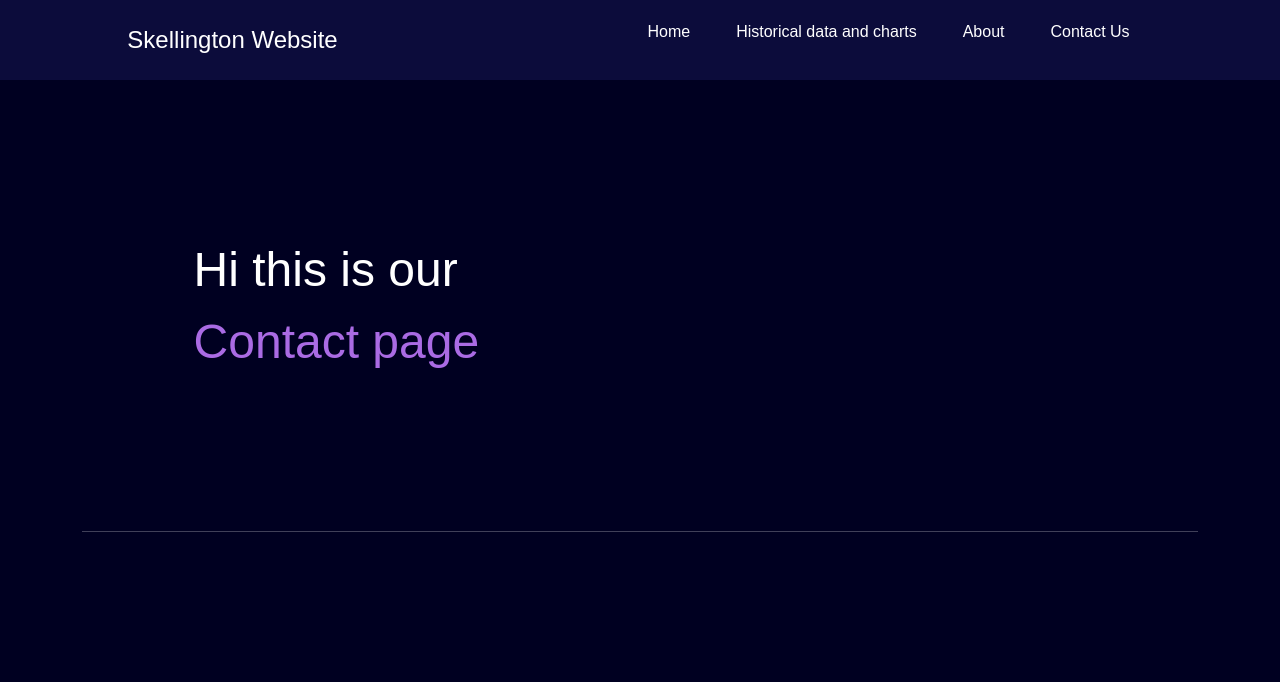
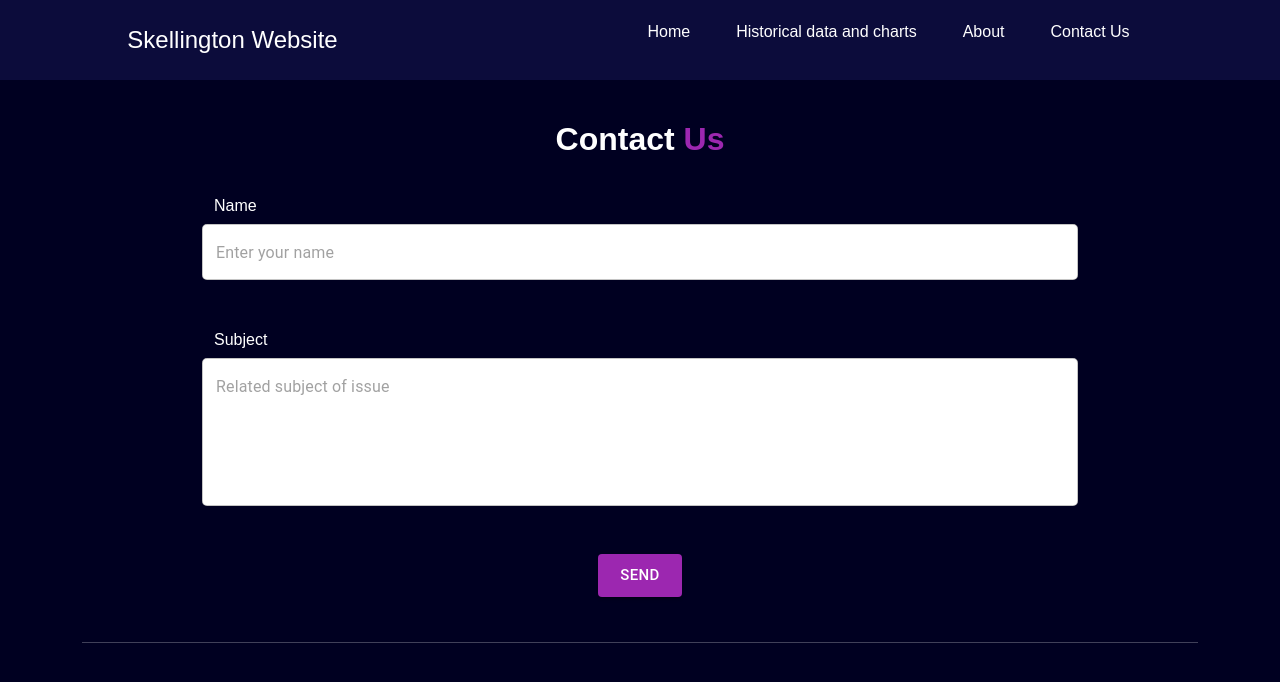
Before and after one commit to sidhant-tomar-003/gfgOlympics, a React (Create React App) app in the folder client/: page /contact in a window 1280 px wide. Shown: the top 682 px of the page. Built offline with nearby package versions, Linux system fonts and the light colour scheme.

Commit message:
added about us and contact page

```diff
--- a/client/package.json
+++ b/client/package.json
@@ -3,6 +3,9 @@
   "version": "0.1.0",
   "private": true,
   "dependencies": {
+    "@emotion/react": "^11.11.1",
+    "@emotion/styled": "^11.11.0",
+    "@mui/material": "^5.14.2",
     "@testing-library/jest-dom": "^5.17.0",
     "@testing-library/react": "^13.4.0",
     "@testing-library/user-event": "^13.5.0",
--- a/client/src/pages/About.js
+++ b/client/src/pages/About.js
@@ -1,17 +1,38 @@
 import React from 'react'
+import image from "./image.jpg";
 
-const About = () => {
-  return (
-    <>
-      <section class="firstSection">
-            <div class="leftSection">Hi this is our <span class="purple">About page</span></div>
-            <div class="rightSection">
+function About() {
+    return (
+        <div style={{ marginTop: "30px" }}>
+            <div className="text-white aboutImg text-center">
+                <div className="note-img me-3">
+                    <h1 className="display-4">Skellington Website</h1>
+                    <p>Lorem, ipsum dolor sit amet consectetur adipisicing elit. Iure praesentium eligendi voluptatem delectus, ad cumque? Sequi, ullam quas! Consequatur commodi quae, possimus similique repellendus assumenda omnis temporibus amet cupiditate unde ad eum.</p>
+                </div>
             </div>
-        </section>
 
-        <hr/>
-    </>
-  )
+            <div className="container mt-5 ">
+                <div className="row">
+                    <div className="col-md-6 d-flex flex-column justify-content-center">
+                        <h2 className="mb-3" style={{ fontWeight: "Bold" }}>Why use <span style={{ color: "#9C27B0" }}>our website?</span> </h2>
+                        <p>Lorem, ipsum dolor sit amet consectetur adipisicing elit. Fugit temporibus inventore ullam sunt, exercitationem dignissimos est neque illum, sint molestiae similique quibusdam, blanditiis nemo eius. Dolor assumenda, labore quibusdam, dolore quo illum architecto ipsa, recusandae quasi placeat voluptate sapiente.
+                        </p>
+                    </div>
+                    <div className="col-md-6">
+                        <img className="img-fluid" style={{padding:"30px"}} src={image} alt="olympics" />
+                    </div>
+                </div>
+            </div>
+
+            <div className="d-flex justify-content-center">
+                <hr style={{ width: "500px", marginTop: '50px', height: "3px", backgroundColor: "grey" }} />
+            </div>
+
+            <h2 style={{ fontWeight: "bold", display: "flex", justifyContent: "center", marginTop: "20px" }}>Made By</h2>
+            <p style={{display:"flex", justifyContent:"center"}}>@Edge Runners</p>
+
+        </div>
+    )
 }
 
-export default About;
+export default About
--- a/client/src/pages/Contact.js
+++ b/client/src/pages/Contact.js
@@ -1,14 +1,32 @@
 import React from 'react'
+import { Button, TextField } from '@mui/material';
 
 const Contact = () => {
   return (
     <>
-      <section class="firstSection">
-            <div class="leftSection">Hi this is our <span class="purple">Contact page</span></div>
-            <div class="rightSection">
+      <div class="about-section" id="contact_us0" >
+        <div style={{ display: "flex", justifyContent: "center" }}>
+          <h2 className="mb-3 mt-4" style={{ fontWeight: "Bold" }}>Contact <span style={{ color: "#9C27B0" }}>Us</span> </h2>        </div>
+        <div style={{margin:"20px 70px", padding:"0px 50px"}}>
+          <form action="mailto:thechampthapa@gmail.com" method="post" enctype="text/plain">
+            <div class="description-former righter-form">
+              <div className="mb-5">
+                <p className='container' style={{ marginBottom: "6px" }}>Name</p>
+                <TextField variant="outlined" color="secondary" type="text" name="sname" placeholder="Enter your name" style={{ background: "white", borderRadius: "5px"}} fullWidth />
+              </div>
+
+              <div className="mb-4">
+                <p className='container' style={{ marginBottom: "6px" }}>Subject</p>
+                <TextField variant="outlined" color="secondary" multiline rows={5} name="ssubject" placeholder="Related subject of issue" style={{ background: "white", borderRadius: "5px" }} fullWidth />
+              </div>
             </div>
-        </section>
-        <hr/>
+            <div style={{ display: "flex", justifyContent: "center" }} className="pt-4">
+              <Button size="large" variant="contained" color="secondary" type="submit" value="Send"> Send </Button>
+            </div>
+          </form>
+        </div>
+      </div>
+      <hr style={{marginTop:"45px"}}/>
     </>
   )
 }
```
Also changed, not shown: 2 other files (tests, documents, lock files or other folders).
